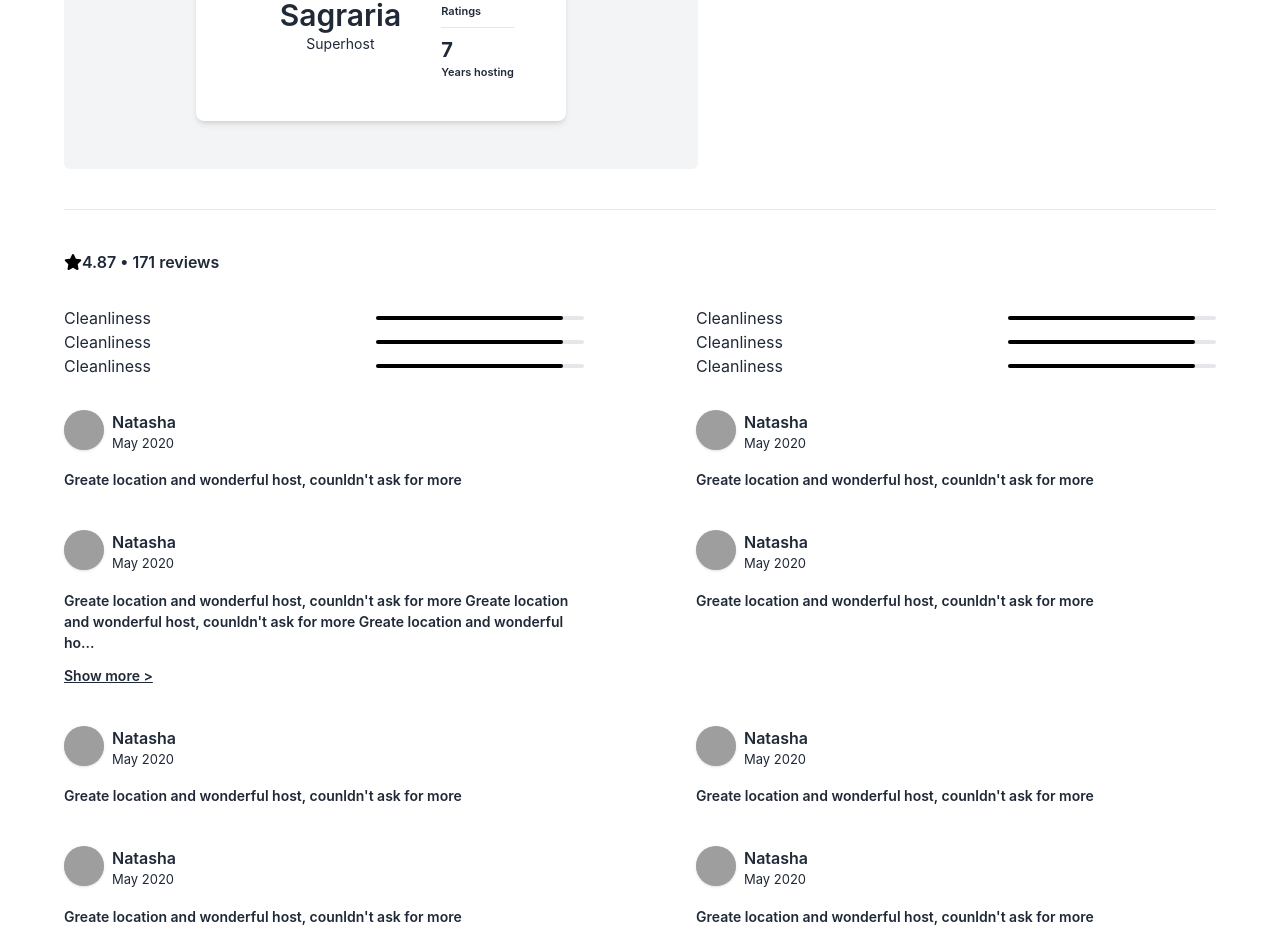
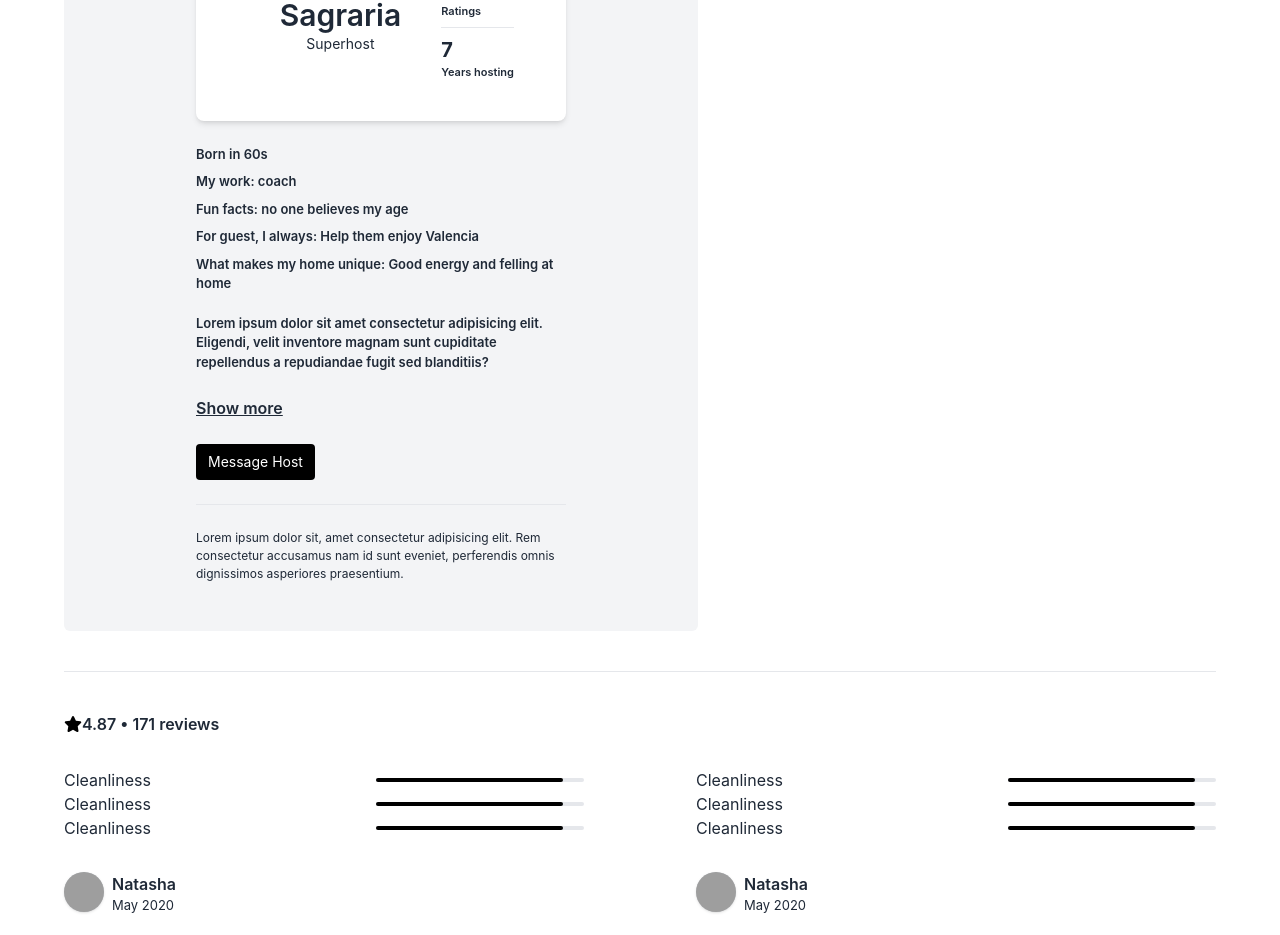
Before and after one commit to amiribnjaman/airbnb-home-clone, a React (Create React App) app: page / in a window 1280 px wide. Shown: the part 1312-2247 px from the top of the page. Built offline with nearby package versions, Linux system fonts and the light colour scheme; grey boxes are pictures that could not be loaded.

Commit message:
Host section design done

```diff
--- a/src/Components/MeetHost.jsx
+++ b/src/Components/MeetHost.jsx
@@ -32,6 +32,25 @@ export default function MeetHost() {
                             </div>
                         </div>
                     </div>
+
+                    {/* Description */}
+                    <div className='mt-6'>
+                        <ul className='text-[13px] gap-y-2 flex flex-col font-semibold'>
+                            <li>Born in 60s</li>
+                            <li>My work: coach</li>
+                            <li>Fun facts: no one believes my age</li>
+                            <li>For guest, I always: Help them enjoy Valencia</li>
+                            <li>What makes my home unique: Good energy and felling at home</li>
+                        </ul>
+                        <p className='mt-5 font-semibold text-[13px] mb-6'>Lorem ipsum dolor sit amet consectetur adipisicing elit. Eligendi, velit inventore magnam sunt cupiditate repellendus a repudiandae fugit sed blanditiis?</p>
+                        <a href="" className='underline font-semibold'>Show more</a>
+
+                        <div className='mt-6'>
+                        <button className='bg-black py-2 px-3 text-sm rounded text-white '>Message Host</button>
+                        </div>
+                        <hr className='my-6' />
+                        <p className='text-[12px]'>Lorem ipsum dolor sit, amet consectetur adipisicing elit. Rem consectetur accusamus nam id sunt eveniet, perferendis omnis dignissimos asperiores praesentium.</p>
+                    </div>
                 </div>
             </div>
 
```
